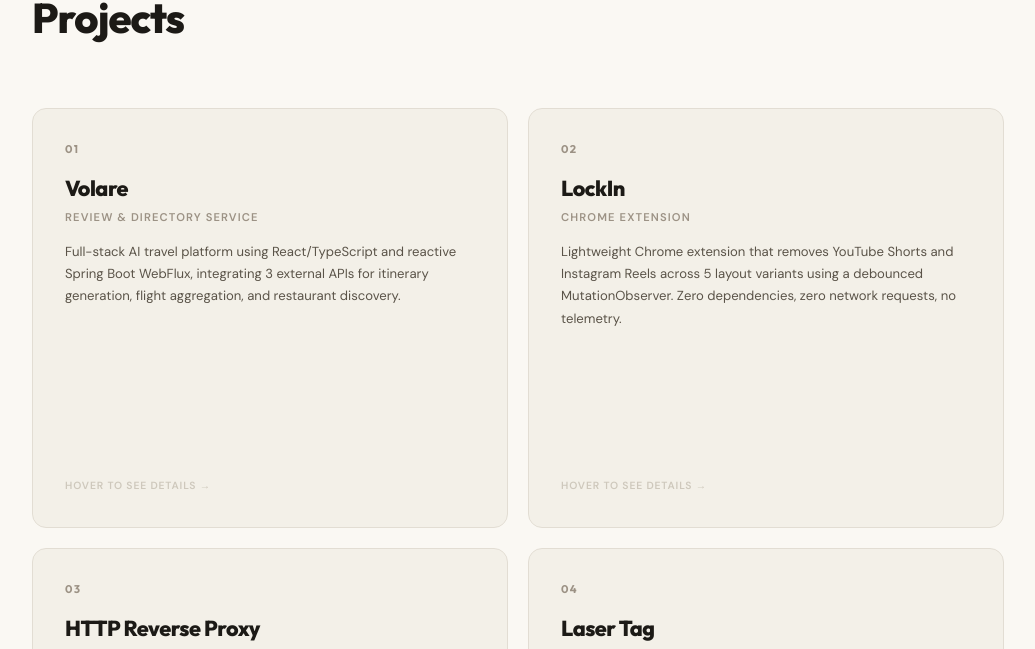
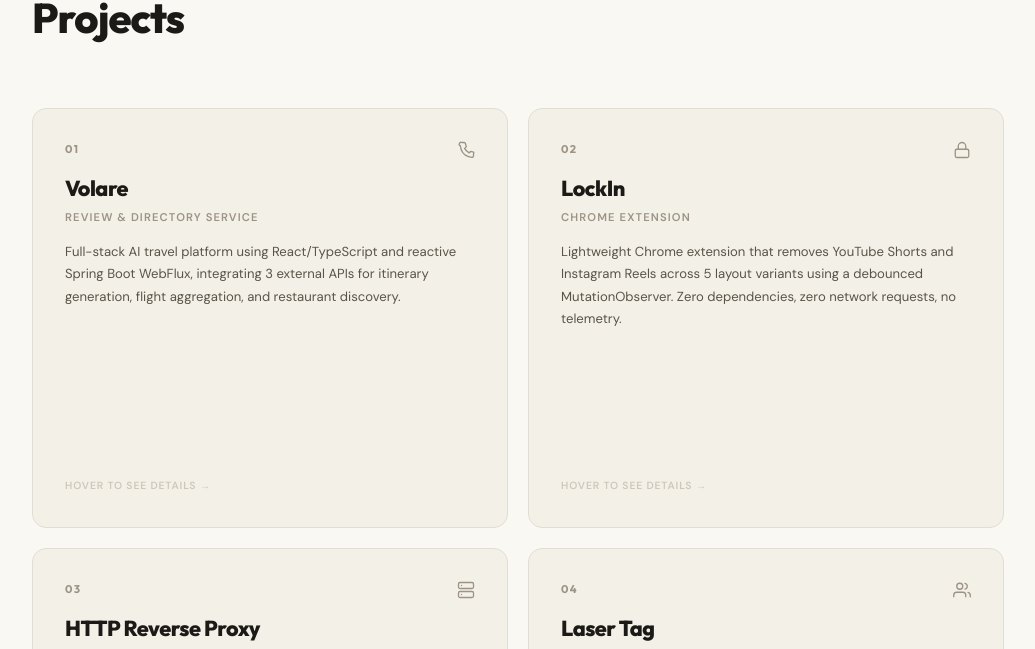
Before and after one commit to RyanTN8/portfolio, a React (Vite) app: page / in a window 1280 px wide. Shown: the part 2816-3465 px from the top of the page, without its empty margins (122-1157 px from the left). Built offline with nearby package versions, Linux system fonts and the light colour scheme.

Commit message:
added icons

```diff
--- a/src/components/Projects.tsx
+++ b/src/components/Projects.tsx
@@ -1,5 +1,35 @@
 import { useState } from 'react'
 import FadeUp from './FadeUp'
+
+const icons: Record<string, JSX.Element> = {
+  Volare: (
+    <svg width="18" height="18" viewBox="0 0 24 24" fill="none" stroke="currentColor" strokeWidth="1.75" strokeLinecap="round" strokeLinejoin="round">
+      <path d="M22 16.92v3a2 2 0 01-2.18 2 19.79 19.79 0 01-8.63-3.07 19.5 19.5 0 01-3.67-3.67 19.79 19.79 0 01-3.07-8.67A2 2 0 016.41 2h3a2 2 0 012 1.72c.127.96.361 1.903.7 2.81a2 2 0 01-.45 2.11L10.09 9.91a16 16 0 006 6l1.27-1.27a2 2 0 012.11-.45c.907.339 1.85.573 2.81.7A2 2 0 0122 16.92z"/>
+    </svg>
+  ),
+  LockIn: (
+    <svg width="18" height="18" viewBox="0 0 24 24" fill="none" stroke="currentColor" strokeWidth="1.75" strokeLinecap="round" strokeLinejoin="round">
+      <rect x="3" y="11" width="18" height="11" rx="2" ry="2"/>
+      <path d="M7 11V7a5 5 0 0110 0v4"/>
+    </svg>
+  ),
+  'HTTP Reverse Proxy': (
+    <svg width="18" height="18" viewBox="0 0 24 24" fill="none" stroke="currentColor" strokeWidth="1.75" strokeLinecap="round" strokeLinejoin="round">
+      <rect x="2" y="2" width="20" height="8" rx="2" ry="2"/>
+      <rect x="2" y="14" width="20" height="8" rx="2" ry="2"/>
+      <line x1="6" y1="6" x2="6.01" y2="6"/>
+      <line x1="6" y1="18" x2="6.01" y2="18"/>
+    </svg>
+  ),
+  'Laser Tag': (
+    <svg width="18" height="18" viewBox="0 0 24 24" fill="none" stroke="currentColor" strokeWidth="1.75" strokeLinecap="round" strokeLinejoin="round">
+      <path d="M17 21v-2a4 4 0 00-4-4H5a4 4 0 00-4 4v2"/>
+      <circle cx="9" cy="7" r="4"/>
+      <path d="M23 21v-2a4 4 0 00-3-3.87"/>
+      <path d="M16 3.13a4 4 0 010 7.75"/>
+    </svg>
+  ),
+}
 
 interface Project {
   name: string
@@ -76,7 +106,10 @@ function FlipCard({ p, index }: { p: Project; index: number }) {
       <div className="flip-inner">
         {/* Front */}
         <div className="flip-front">
-          <div className="flip-num">0{index + 1}</div>
+          <div className="flip-top-row">
+            <div className="flip-num">0{index + 1}</div>
+            {icons[p.name] && <div className="flip-icon">{icons[p.name]}</div>}
+          </div>
           <div className="flip-project-name">{p.name}</div>
           <div className="flip-project-sub">{p.subtitle}</div>
           <p className="flip-project-desc">{p.desc}</p>
--- a/src/index.css
+++ b/src/index.css
@@ -404,11 +404,18 @@ section {
   justify-content: space-between;
 }
 
+.flip-top-row {
+  display: flex; justify-content: space-between; align-items: center;
+  margin-bottom: auto;
+}
 .flip-num {
   font-family: 'Outfit', sans-serif;
   font-size: .7rem; font-weight: 700;
   letter-spacing: .12em; color: var(--muted);
-  margin-bottom: auto;
+}
+.flip-icon {
+  color: var(--muted);
+  display: flex; align-items: center;
 }
 
 .flip-project-name {
```
